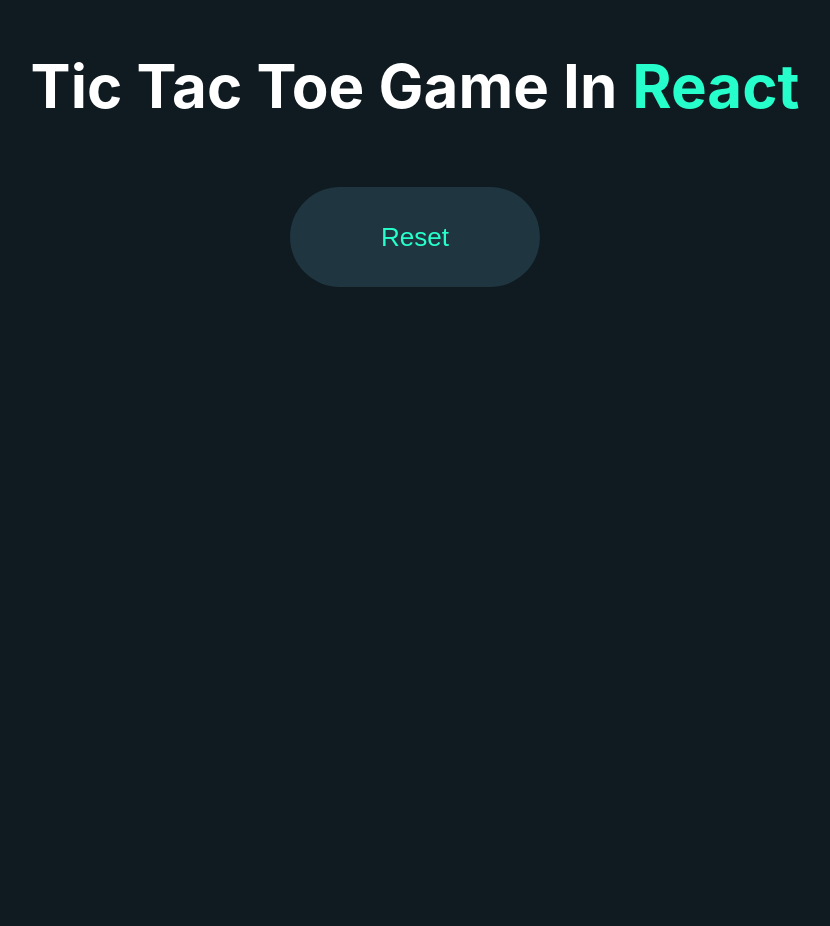
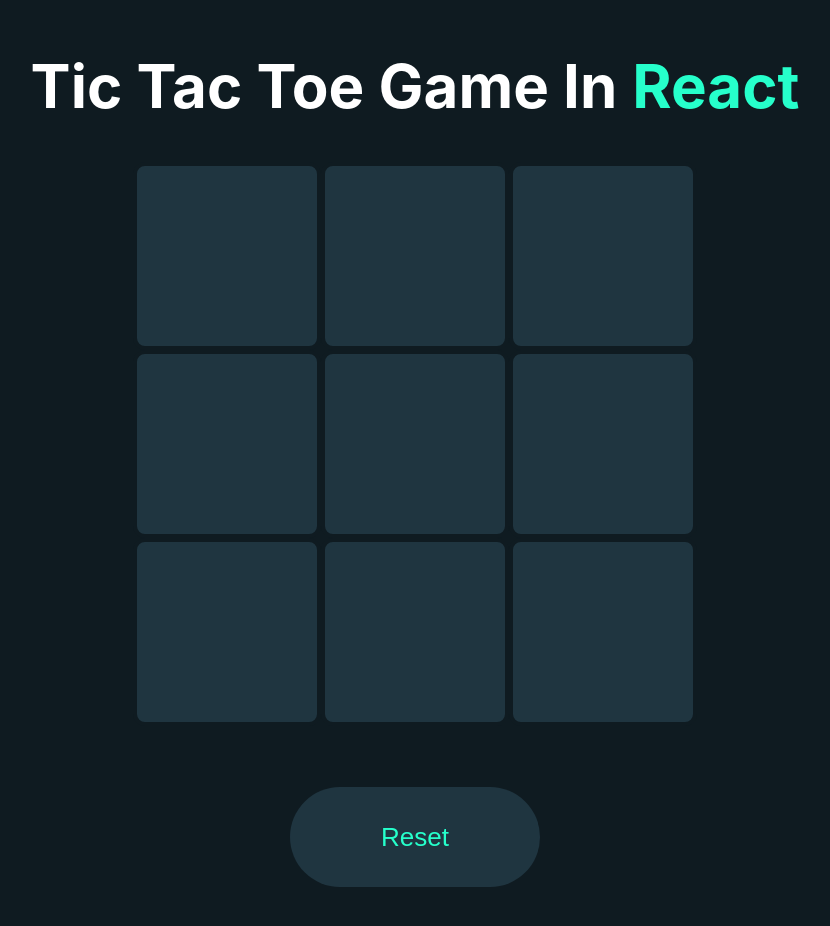
Before and after one commit to hbin1911/tictactoe_react, a React (Create React App) app: page / in a window 1280 px wide. Shown: the top 926 px of the page, without its empty margins (225-1055 px from the left). Before the commit the page ends 800 px from the top, so only its background shows below. Built offline with nearby package versions, Linux system fonts and the light colour scheme.

Commit message:
completed

```diff
--- a/src/App.js
+++ b/src/App.js
@@ -5,7 +5,7 @@
   return (
     <div>
      <TicTacToe/>
-     <test/>
+
     </div>
   );
 }
--- a/src/Components/TicTacToe/TicTacToe.css
+++ b/src/Components/TicTacToe/TicTacToe.css
@@ -28,3 +28,25 @@
 
 
 }
+.boxes{
+    display: flex;
+    height: 180px;
+    width: 180px;
+    background: #1f3540;
+    border: 4px solid #0f1b21;
+    border-radius: 12px;
+    cursor: pointer;
+}
+.board{
+    height: 600px;
+    width: 564px;
+    display: flex;
+    margin: auto;
+}
+.boxes img{
+    margin: 50px 50px;
+}
+.title img{
+    padding: 20px 20px;
+    height: 50px;
+}
--- a/src/Components/TicTacToe/TicTacToe.jsx
+++ b/src/Components/TicTacToe/TicTacToe.jsx
@@ -1,16 +1,116 @@
-import React from 'react';
+import React, { useRef, useState } from 'react';
 import './TicTacToe.css';
 import circle_icon from "../Assests/circle.png";
 import cross_icon from "../Assests/cross.png";
 
+let data = ["","","","","","","","",""];
+
 const TicTacToe = () => {
+
+  let [count, setCount] = useState(0);
+  let [lock, setLock] = useState(false);
+  let titleRef = useRef(null);
+  let box1 = useRef(null);
+  let box2 = useRef(null);
+  let box3 = useRef(null);
+  let box4 = useRef(null);
+  let box5 = useRef(null);
+  let box6 = useRef(null);
+  let box7 = useRef(null);
+  let box8 = useRef(null);
+  let box9 = useRef(null);
+
+  let box_array = [box1,box2,box3,box4,box5,box6,box7,box8,box9]
+
+  const toggle = (e,num) => {
+    if(lock){
+      return 0;
+    }
+    if(count%2===0){
+      e.target.innerHTML = `<img src='${cross_icon}'>`
+      data[num]="x";
+      setCount(++count)
+    }
+    else{
+      e.target.innerHTML = `<img src='${circle_icon}'>`
+      data[num]="o";
+      setCount(++count)
+    }
+    checkWin();
+  }
+
+  const checkWin = () => {
+    if(data[0]===data[1] && data[1]===data[2] && data[2]!==''){
+      won(data[2])
+    }
+    else if(data[3]===data[4] && data[4]===data[5] && data[5]!==''){
+      won(data[5])
+    }
+    else if(data[6]===data[7] && data[7]===data[8] && data[8]!==''){
+      won(data[8])
+    }
+    else if(data[0]===data[3] && data[3]===data[6] && data[6]!==''){
+      won(data[6])
+    }
+    else if(data[1]===data[4] && data[4]===data[7] && data[7]!==''){
+      won(data[7])
+    }
+    else if(data[2]===data[5] && data[5]===data[8] && data[8]!==''){
+      won(data[8])
+    }
+    else if(data[0]===data[4] && data[4]===data[8] && data[8]!==''){
+      won(data[8])
+    }
+    else if(data[0]===data[1] && data[1]===data[2] && data[2]!==''){
+      won(data[2])
+    }
+    else if(data[2]===data[4] && data[4]===data[6] && data[6]!==''){
+      won(data[6])
+    }
+
+  }
+
+  const won = (winner) => {
+    setLock(true)
+    if(winner==='x'){
+      titleRef.current.innerHTML = `Congratulations: <img src='${cross_icon}' >Wins`
+    }
+    else{
+      titleRef.current.innerHTML = `Congratulations: <img src='${circle_icon}'>Wins`
+    }
+  }
+
+  const reset = () => {
+    setLock(false);
+    data = ["","","","","","","","",""];
+    titleRef.current.innerHTML = 'Tic Tac Toe In <span>React</span>'
+    box_array.map((e)=>{
+      e.current.innerHTML = "";
+    })
+
+  }
+
   return (
     <div className='container'>
-      <h1 className="title">Tic Tac Toe Game In<span>React</span></h1>
+      <h1 className="title" ref={titleRef}>Tic Tac Toe Game In<span>React</span></h1>
       <div className="board">
-
+        <div className="row1">
+          <div className="boxes" ref={box1} onClick={(e)=>{toggle(e,0)}}></div>
+          <div className="boxes" ref={box2} onClick={(e)=>{toggle(e,1)}}></div>
+          <div className="boxes" ref={box3} onClick={(e)=>{toggle(e,2)}}></div>
+        </div>
+        <div className="row2">
+          <div className="boxes" ref={box4} onClick={(e)=>{toggle(e,3)}}></div>
+          <div className="boxes" ref={box5} onClick={(e)=>{toggle(e,4)}}></div>
+          <div className="boxes" ref={box6} onClick={(e)=>{toggle(e,5)}}></div>
+        </div>
+        <div className="row3">
+          <div className="boxes" ref={box7} onClick={(e)=>{toggle(e,6)}}></div>
+          <div className="boxes" ref={box8} onClick={(e)=>{toggle(e,7)}}></div>
+          <div className="boxes" ref={box9} onClick={(e)=>{toggle(e,8)}}></div>
+        </div>
       </div>
-      <button className="reset">Reset</button>
+      <button className="reset" onClick={()=>{reset()}}>Reset</button>
     </div>
   )
 }
```
